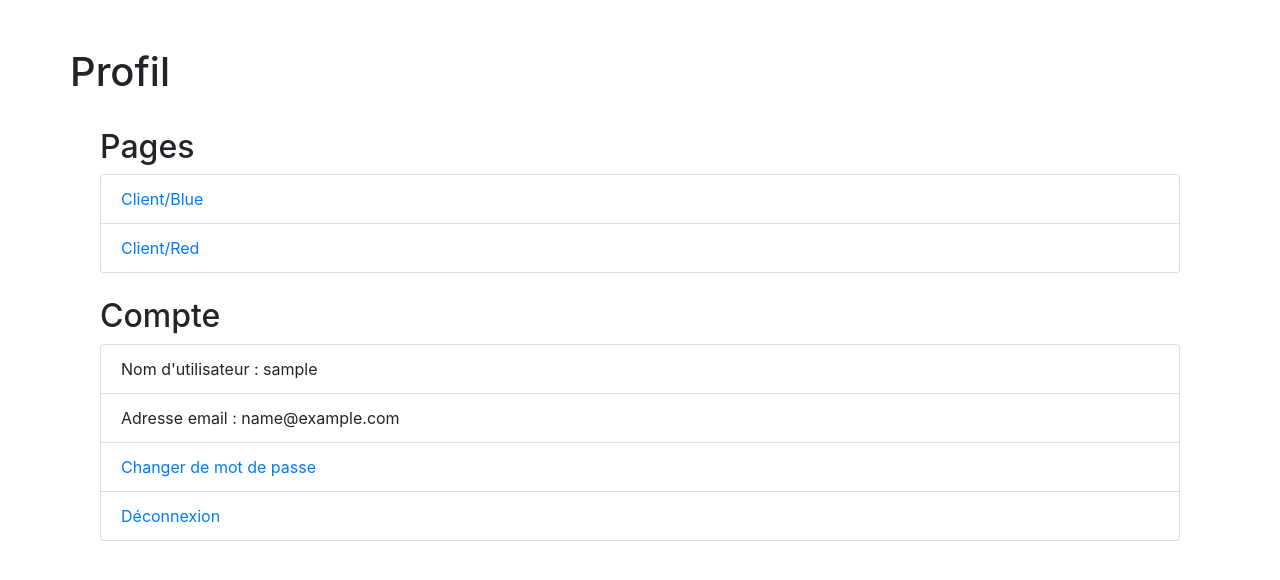
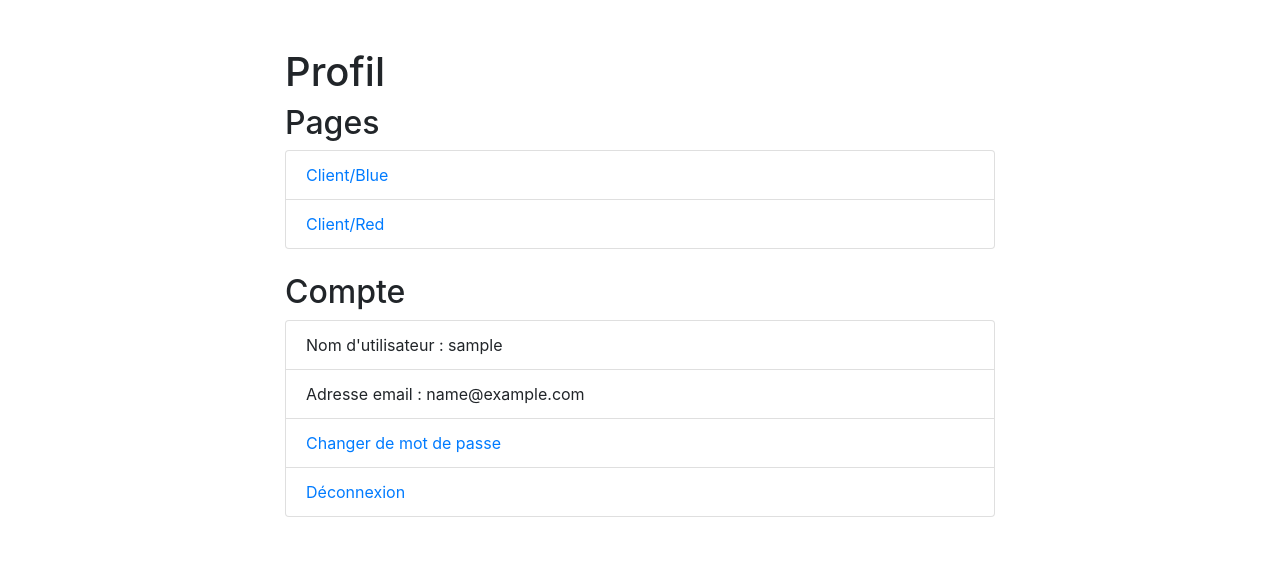
Before and after one commit to SIashh/Cyber2Project, a Django app: page /accounts/profile/ in a window 1280 px wide. Shown: the part 56-636 px from the top of the page. Run offline with Django 3.2, Linux system fonts and the light colour scheme; the visitor is signed in with stand-in values (Sample User, id 1); some libraries are stand-ins or nearby versions.

Commit message:
quick look update

```diff
--- a/accounts/templates/accounts/profile.html
+++ b/accounts/templates/accounts/profile.html
@@ -1,17 +1,19 @@
 {% extends "castle/base.html" %}
 
 {% block content %}
-<div class="row">
-    <h1>Profil</h1>
-</div>
 <div class="container mt-4">
     <div class="row">
-        <div class="col-lg">
+        <div class="col-8 offset-2">
+            <h1>Profil</h1>
+        </div>
+    </div>
+    <div class="row">
+        <div class="col-7 offset-2">
             <h2>Pages</h2>
         </div>
     </div>
     <div class="row">
-        <div class="col-lg">
+        <div class="col-8 offset-2">
             <ul class="list-group">
                 {% if user.groups.all.0.name == 'staff' %}
                 <li class="list-group-item">
@@ -31,14 +33,15 @@
         </div>
     </div>
 </div>
+
 <div class="container mt-4">
     <div class="row">
-        <div class="col-lg">
+        <div class="col-8 offset-2">
             <h2>Compte</h2>
         </div>
     </div>
     <div class="row">
-        <div class="col-lg">
+        <div class="col-8 offset-2">
             <ul class="list-group">
                 <li class="list-group-item">Nom d'utilisateur : {{ user.username }}</li>
                 <li class="list-group-item">Adresse email : {{ user.email }}</li>
--- a/accounts/views.py
+++ b/accounts/views.py
@@ -2,7 +2,7 @@ from django.contrib import messages
 from django.contrib.auth import authenticate, login, logout, update_session_auth_hash
 from django.contrib.auth.decorators import login_required
 from django.contrib.auth.forms import AuthenticationForm, PasswordChangeForm, UserCreationForm
-from django.contrib.auth.views import PasswordResetView, PasswordResetDoneView, PasswordResetConfirmView, PasswordResetCompleteView
+from django.contrib.auth.views import LoginView, PasswordResetView, PasswordResetDoneView, PasswordResetConfirmView, PasswordResetCompleteView
 from django.shortcuts import render, redirect
 from django.utils.translation import ugettext as _
 
```
Also changed, not shown: accounts/templates/accounts/login.html (+13 -0 lines), accounts/templates/accounts/password_reset.html (+14 -1 lines), accounts/templates/accounts/password_reset_complete.html (+10 -2 lines), accounts/templates/accounts/password_reset_confirm.html (+11 -13 lines), accounts/templates/accounts/password_reset_done.html (+10 -2 lines), accounts/templates/accounts/register.html (+6 -3 lines).
